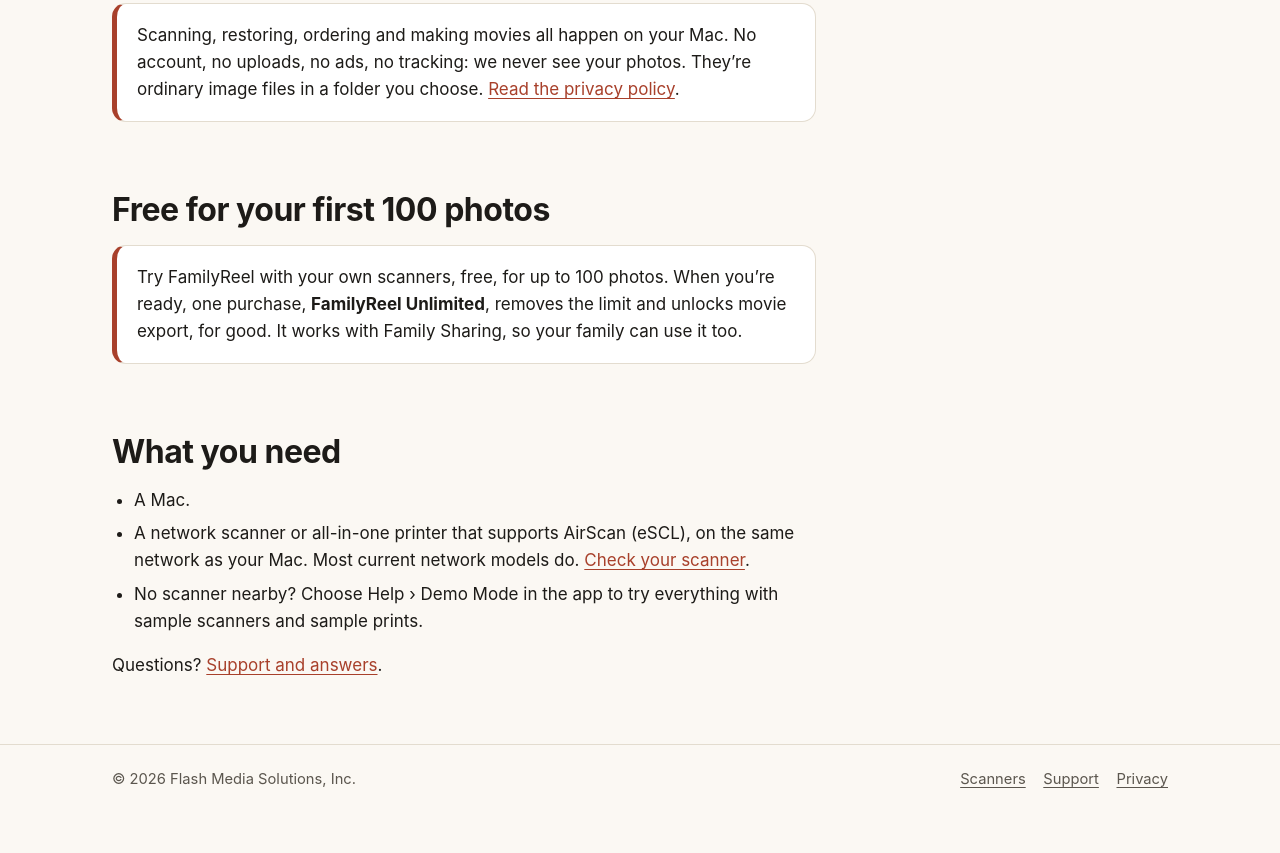
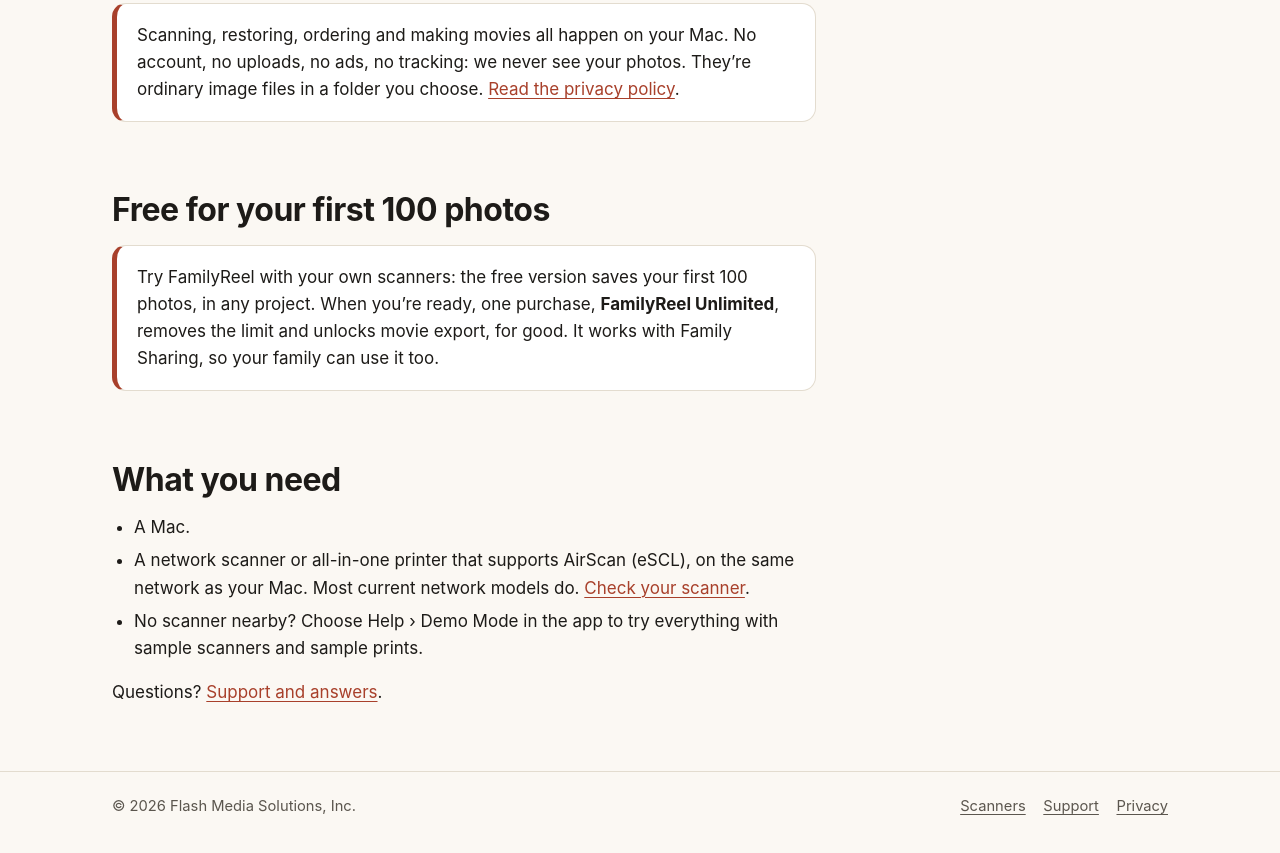
Before and after one commit to flashmediasolutions/familyreel, a plain HTML site: page index.html in a window 1280 px wide. Shown: the part 2057-2910 px from the top of the page. Drawn offline with Linux system fonts and the light colour scheme.

Commit message:
The free version covers the first 100 photos, in any project
FamilyReel's free tier now counts the first 100 photos it saves across
every project (a new project or deleting photos doesn't reset it), so the
product page and the support FAQ say so.

Co-Authored-By: Claude Opus 5.5 <noreply@anthropic.com>

```diff
--- a/index.html
+++ b/index.html
@@ -125,7 +125,7 @@
   <section class="wrap" aria-labelledby="price">
     <h2 id="price">Free for your first 100 photos</h2>
     <div class="callout">
-      <p>Try FamilyReel with your own scanners, free, for up to 100 photos. When you’re ready, one purchase, <strong>FamilyReel Unlimited</strong>, removes the limit and unlocks movie export, for good. It works with Family Sharing, so your family can use it too.</p>
+      <p>Try FamilyReel with your own scanners: the free version saves your first 100 photos, in any project. When you’re ready, one purchase, <strong>FamilyReel Unlimited</strong>, removes the limit and unlocks movie export, for good. It works with Family Sharing, so your family can use it too.</p>
     </div>
   </section>
 
```
Also changed, not shown: support/index.html (+1 -1 lines).
